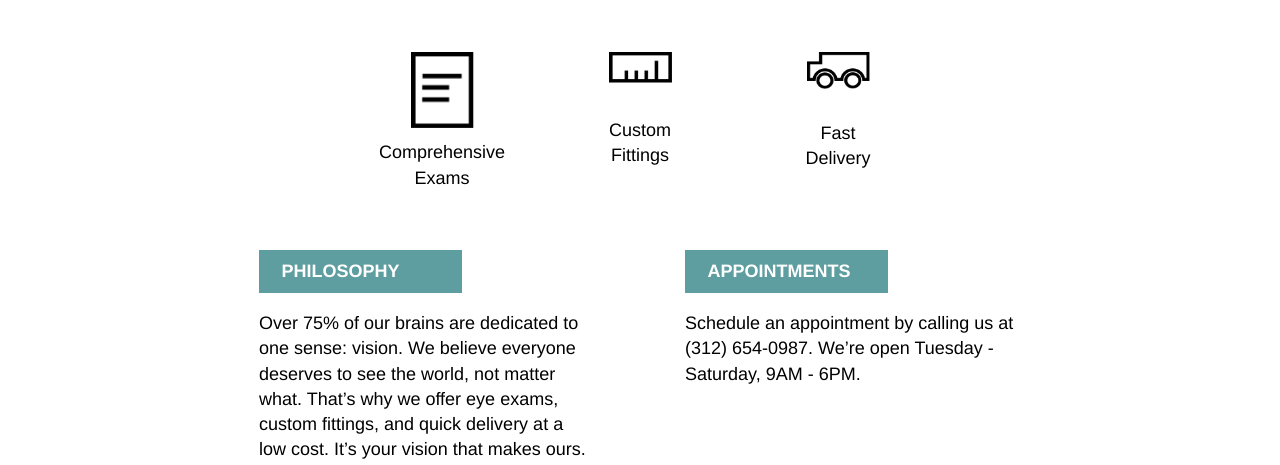
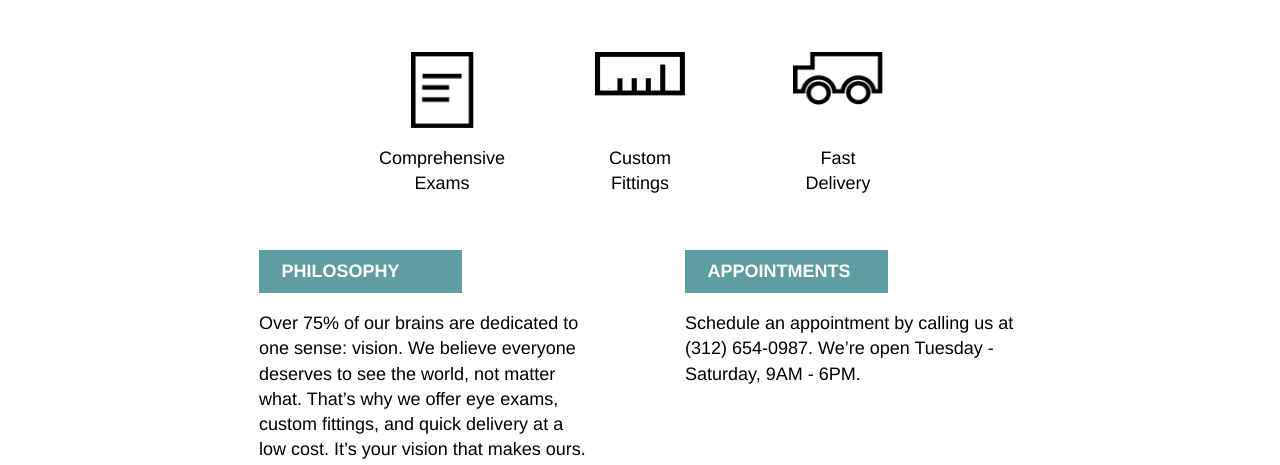
Before and after one commit to rrrhhhhhhhhh/t_optics, a plain HTML site: page index.html in a window 1280 px wide. Shown: the part 560-1025 px from the top of the page. Drawn offline with Linux system fonts and the light colour scheme.

Commit message:
Update html, css

```diff
--- a/index.html
+++ b/index.html
@@ -31,30 +31,27 @@
     </div>
 </header>
 
-  <!-- Menu and Business Info -->
+<!-- Supporting Section -->
 
-  <div class="container">
-    <div class="menu-items">
-      <div class="exams">
-        <div class="menu-image">
-          <img src="./resources/images/paper-icon.png" />
-        </div>
-        <span class="description">Comprehensive Exams</span>
-      </div>
-      <div class="fittings">
-        <div class="menu-image">
-          <img src="./resources/images/ruler-icon.png" />
-        </div>
-        <span class="description">Custom Fittings</span>
-      </div>
-      <div class="delivery">
-        <div class="menu-image">
-          <img src="./resources/images/truck-icon.png" />
-        </div>
-        <span class="description">Fast Delivery</span>
-      </div>
-    </div>
+<div class="supporting">
+
+  <!-- Service Section -->
+
+  <div class="service">
+    <img src="./resources/images/paper-icon.png" class="paper-icon" />
+    <div>Comprehensive Exams</div>
   </div>
+  <div class="service">
+    <img src="./resources/images/ruler-icon.png" />
+    <div>Custom Fittings</div>
+  </div>
+  <div class="service">
+    <img src="./resources/images/truck-icon.png" />
+    <div>Fast Delivery</div>
+  </div>
+</div>
+
+  <!-- Business Info -->
 
   <div class="container">
     <div class="business-info">
--- a/resources/css/style.css
+++ b/resources/css/style.css
@@ -49,11 +49,11 @@ nav {
   align-items: center;
 }
 
-ul {
+nav ul {
   margin-right: 1rem;
 }
 
-ul li {
+nav li {
   display: inline;
   padding: 0 1rem;
 }
@@ -65,7 +65,6 @@ ul li {
 }
 
 h1 {
-  display: flex;
   font-weight: bold;
   font-size: 2rem;
   line-height: 1.2;
@@ -83,33 +82,41 @@ header .flex {
 
 
 
-/* Menu and Business Information Section */
+/*  Service Menu  */
 
-
-.menu-items {
+.supporting {
   display: flex;
   justify-content: center;
 }
 
-.exams, .fittings, .delivery {
+.service {
   display: flex;
-  flex-wrap: wrap;
-  justify-content: center;
+  flex-direction: column;
+  justify-content: space-between;
+  align-items: center;
   width: 5rem;
   height: 8rem;
-  padding: 0 3rem 0 3rem;
-  margin: 3rem 0 3rem 0;
+  margin: 3rem;
+  text-align: center;
 }
 
-.menu-image img {
+.service img {
+  width: 5rem;
+  margin-bottom: 1rem;
+}
+
+.service img.paper-icon {
   width: 3.5rem;
-  margin: auto 0;
 }
+
+
+/* Business Info */
 
 
 .description {
   display: block;
   text-align: center;
+  padding-top: 1.5rem;
 }
 
 .business-info {
@@ -132,7 +139,6 @@ header .flex {
   font-size: 1rem;
   padding: 0.5rem 0 0.5rem 1.25rem;
   margin: 0 0 1rem 0;
-
 }
 
 /* Footer */
```
